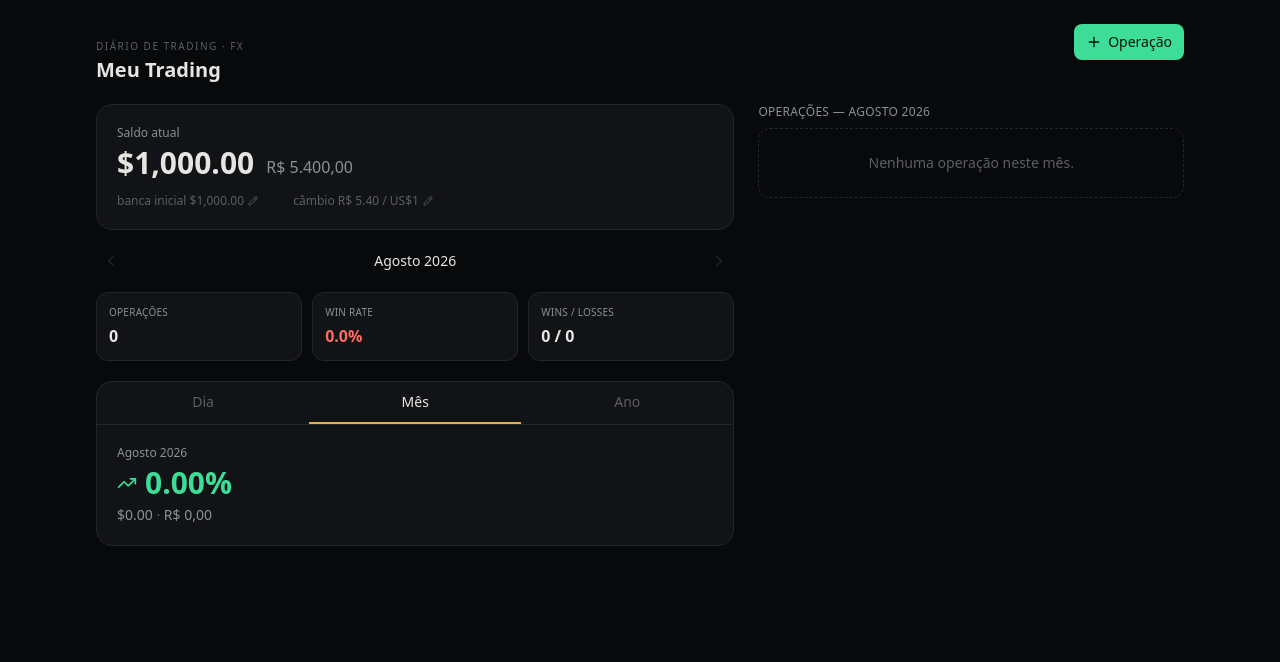
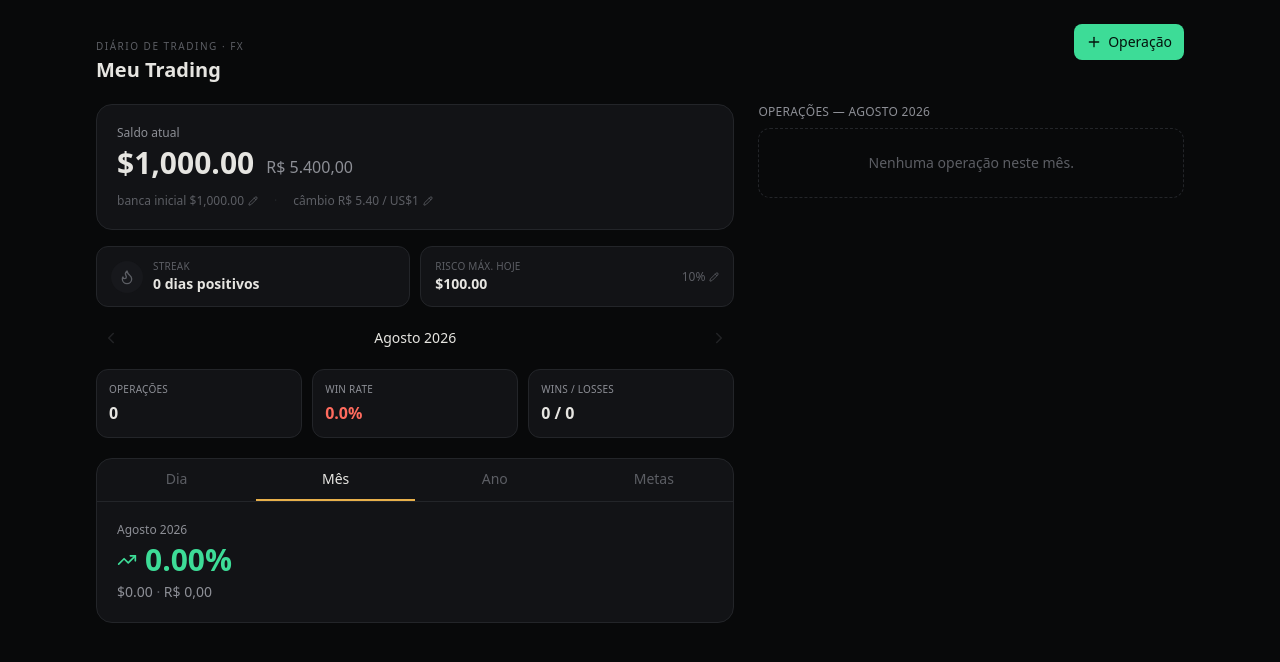
Before and after one commit to tiagodecarom94-sys/Jornal-Diario-3, a React (Vite) app: page / in a window 1280 px wide. Shown: the top 662 px of the page. Built offline with nearby package versions, Linux system fonts and the light colour scheme.

Commit message:
Update App.jsx

```diff
--- a/src/App.jsx
+++ b/src/App.jsx
@@ -1,5 +1,5 @@
 import React, { useState, useEffect, useMemo } from "react";
-import { Plus, Trash2, ChevronLeft, ChevronRight, TrendingUp, TrendingDown, X, Pencil, Calendar as CalendarIcon } from "lucide-react";
+import { Plus, Trash2, ChevronLeft, ChevronRight, TrendingUp, TrendingDown, X, Pencil, Calendar as CalendarIcon, Flame, Target } from "lucide-react";
 import { AreaChart, Area, BarChart, Bar, Cell, ResponsiveContainer, XAxis, YAxis, Tooltip } from "recharts";
 
 // ---- palette ----
@@ -47,8 +47,14 @@ export default function TradingJournal() {
   const [trades, setTrades] = useState([]);
   const [balanceInicial, setBalanceInicial] = useState(1000);
   const [exchangeRate, setExchangeRate] = useState(5.4);
+  const [riscoPercent, setRiscoPercent] = useState(10);
+  const [metaValor, setMetaValor] = useState(5000);
+  const [metaData, setMetaData] = useState(`${new Date().getFullYear()}-12-31`);
   const [editingRate, setEditingRate] = useState(false);
   const [editingInicial, setEditingInicial] = useState(false);
+  const [editingRisco, setEditingRisco] = useState(false);
+  const [editingMeta, setEditingMeta] = useState(false);
+  const [showMetaDatePicker, setShowMetaDatePicker] = useState(false);
   const [selectedMonthKey, setSelectedMonthKey] = useState(monthKeyOf(todayStr()));
   const [activeTab, setActiveTab] = useState("mes");
   const [selectedDay, setSelectedDay] = useState(todayStr());
@@ -70,6 +76,9 @@ export default function TradingJournal() {
         const parsed = JSON.parse(s);
         if (parsed.balanceInicial != null) setBalanceInicial(parsed.balanceInicial);
         if (parsed.exchangeRate != null) setExchangeRate(parsed.exchangeRate);
+        if (parsed.riscoPercent != null) setRiscoPercent(parsed.riscoPercent);
+        if (parsed.metaValor != null) setMetaValor(parsed.metaValor);
+        if (parsed.metaData != null) setMetaData(parsed.metaData);
       }
     } catch (e) {}
     setLoaded(true);
@@ -85,6 +94,10 @@ export default function TradingJournal() {
     try {
       localStorage.setItem("fx-journal-settings", JSON.stringify(next));
     } catch (e) { setSaveError(true); }
+  }
+  function saveSettings(overrides) {
+    const next = { balanceInicial, exchangeRate, riscoPercent, metaValor, metaData, ...overrides };
+    persistSettings(next);
   }
 
   const sorted = useMemo(
@@ -214,6 +227,37 @@ export default function TradingJournal() {
     [yearMonthlyData]
   );
 
+  // ---- streak: consecutive trading days with a positive result ----
+  const { currentStreak, bestStreak } = useMemo(() => {
+    const byDate = {};
+    sorted.forEach(t => { byDate[t.date] = (byDate[t.date] || 0) + t.valor; });
+    const days = Object.keys(byDate).sort();
+    let best = 0, running = 0, cur = 0;
+    days.forEach((d, i) => {
+      if (byDate[d] > 0) {
+        running += 1;
+        if (running > best) best = running;
+      } else {
+        running = 0;
+      }
+      if (i === days.length - 1) cur = byDate[d] > 0 ? running : 0;
+    });
+    return { currentStreak: cur, bestStreak: best };
+  }, [sorted]);
+
+  // ---- risk reference for today ----
+  const riscoValor = totalBalance * (riscoPercent / 100);
+
+  // ---- goal progress ----
+  const metaProgressPct = metaValor > 0 ? Math.min(100, Math.max(0, (totalBalance / metaValor) * 100)) : 0;
+  const metaReached = totalBalance >= metaValor && metaValor > 0;
+  const metaDaysRemaining = Math.ceil((parseDateLocal(metaData) - parseDateLocal(todayStr())) / 86400000);
+  const metaDeadlinePassed = metaDaysRemaining <= 0 && !metaReached;
+  const metaAmountRemaining = metaValor - totalBalance;
+  const metaDailyNeeded = (!metaReached && !metaDeadlinePassed && metaDaysRemaining > 0)
+    ? metaAmountRemaining / metaDaysRemaining
+    : 0;
+
   function monthLabel(key) {
     const [y,m] = key.split("-");
     return `${MONTH_NAMES[parseInt(m,10)-1]} ${y}`;
@@ -270,14 +314,16 @@ export default function TradingJournal() {
     { id: "dia", label: "Dia" },
     { id: "mes", label: "Mês" },
     { id: "ano", label: "Ano" },
+    { id: "metas", label: "Metas" },
   ];
 
-  const tabPct = activeTab === "dia" ? dayPct : activeTab === "mes" ? monthPct : yearPct;
-  const tabPnl = activeTab === "dia" ? dayPnl : activeTab === "mes" ? monthPnl : yearPnl;
+  const tabPct = activeTab === "dia" ? dayPct : activeTab === "mes" ? monthPct : activeTab === "ano" ? yearPct : 0;
+  const tabPnl = activeTab === "dia" ? dayPnl : activeTab === "mes" ? monthPnl : activeTab === "ano" ? yearPnl : 0;
   const tabTitle = activeTab === "dia"
     ? (parseDateLocal(selectedDay).getDate() + " de " + MONTH_NAMES[parseDateLocal(selectedDay).getMonth()])
     : activeTab === "mes" ? monthLabel(selectedMonthKey)
-    : selectedYear;
+    : activeTab === "ano" ? selectedYear
+    : "";
 
   const scopeTrades = activeTab === "ano" ? tradesInYear : activeTab === "dia" ? tradesInDay : tradesInMonth;
   const scopeWins = scopeTrades.filter(t => t.valor > 0).length;
@@ -334,7 +380,7 @@ export default function TradingJournal() {
               autoFocus
               type="number"
               defaultValue={balanceInicial}
-              onBlur={(e) => { const v = parseFloat(e.target.value) || 0; setBalanceInicial(v); persistSettings({ balanceInicial: v, exchangeRate }); setEditingInicial(false); }}
+              onBlur={(e) => { const v = parseFloat(e.target.value) || 0; setBalanceInicial(v); saveSettings({ balanceInicial: v }); setEditingInicial(false); }}
               style={{ background: C.surfaceRaised, border: `1px solid ${C.border}`, color: C.text }}
               className="w-24 rounded px-1.5 py-0.5"
             />
@@ -350,13 +396,57 @@ export default function TradingJournal() {
               type="number"
               step="0.01"
               defaultValue={exchangeRate}
-              onBlur={(e) => { const v = parseFloat(e.target.value) || 1; setExchangeRate(v); persistSettings({ balanceInicial, exchangeRate: v }); setEditingRate(false); }}
+              onBlur={(e) => { const v = parseFloat(e.target.value) || 1; setExchangeRate(v); saveSettings({ exchangeRate: v }); setEditingRate(false); }}
               style={{ background: C.surfaceRaised, border: `1px solid ${C.border}`, color: C.text }}
               className="w-20 rounded px-1.5 py-0.5"
             />
           ) : (
             <button onClick={() => setEditingRate(true)} className="flex items-center gap-1 hover:opacity-80">
               câmbio R$ {exchangeRate.toFixed(2)} / US$1 <Pencil size={10} />
+            </button>
+          )}
+        </div>
+      </div>
+
+      {/* streak & risk */}
+      <div className="grid grid-cols-2 gap-2.5 mb-4">
+        <div style={{ background: C.surface, border: `1px solid ${C.border}` }} className="rounded-xl px-3.5 py-3 flex items-center gap-2.5">
+          <div style={{ background: currentStreak > 0 ? C.gainDim : C.surfaceRaised }} className="w-8 h-8 rounded-full flex items-center justify-center shrink-0">
+            <Flame size={16} color={currentStreak > 0 ? C.gain : C.faint} />
+          </div>
+          <div>
+            <div style={{ color: C.faint }} className="text-[10px] uppercase tracking-wide">Streak</div>
+            <div style={{ color: C.text, fontVariantNumeric: "tabular-nums" }} className="text-sm font-semibold">
+              {currentStreak} {currentStreak === 1 ? "dia positivo" : "dias positivos"}
+            </div>
+            {bestStreak > 0 && (
+              <div style={{ color: C.faint }} className="text-[10px]">recorde: {bestStreak} {bestStreak === 1 ? "dia" : "dias"}</div>
+            )}
+          </div>
+        </div>
+
+        <div style={{ background: C.surface, border: `1px solid ${C.border}` }} className="rounded-xl px-3.5 py-3 flex items-center justify-between gap-2">
+          <div>
+            <div style={{ color: C.faint }} className="text-[10px] uppercase tracking-wide">Risco máx. hoje</div>
+            <div style={{ color: C.text, fontVariantNumeric: "tabular-nums" }} className="text-sm font-semibold">{fmtUSD(riscoValor)}</div>
+          </div>
+          {editingRisco ? (
+            <input
+              autoFocus
+              type="number"
+              step="0.5"
+              defaultValue={riscoPercent}
+              onBlur={(e) => { const v = parseFloat(e.target.value) || 0; setRiscoPercent(v); saveSettings({ riscoPercent: v }); setEditingRisco(false); }}
+              style={{ background: C.surfaceRaised, border: `1px solid ${C.border}`, color: C.text }}
+              className="w-14 rounded px-1.5 py-1 text-xs text-right"
+            />
+          ) : (
+            <button
+              onClick={() => setEditingRisco(true)}
+              style={{ color: C.faint }}
+              className="flex items-center gap-1 text-xs shrink-0 hover:opacity-80"
+            >
+              {riscoPercent}% <Pencil size={10} />
             </button>
           )}
         </div>
@@ -434,6 +524,8 @@ export default function TradingJournal() {
         </div>
 
         <div className="p-5">
+          {activeTab !== "metas" && (
+          <>
           {activeTab === "dia" && daysInMonth.length > 0 && (
             <div className="flex items-center gap-2 mb-4 overflow-x-auto pb-1">
               {daysInMonth.map(d => (
@@ -553,6 +645,92 @@ export default function TradingJournal() {
                 </div>
               )}
             </>
+          )}
+          </>
+          )}
+
+          {activeTab === "metas" && (
+            <div>
+              <div className="flex items-center justify-between mb-1">
+                <div style={{ color: C.muted }} className="text-xs">Meta de saldo</div>
+                {editingMeta ? (
+                  <input
+                    autoFocus
+                    type="number"
+                    step="1"
+                    defaultValue={metaValor}
+                    onBlur={(e) => { const v = parseFloat(e.target.value) || 0; setMetaValor(v); saveSettings({ metaValor: v }); setEditingMeta(false); }}
+                    style={{ background: C.surfaceRaised, border: `1px solid ${C.border}`, color: C.text }}
+                    className="w-24 rounded px-1.5 py-0.5 text-xs text-right"
+                  />
+                ) : (
+                  <button onClick={() => setEditingMeta(true)} style={{ color: C.faint }} className="flex items-center gap-1 text-xs hover:opacity-80">
+                    {fmtUSD(metaValor)} <Pencil size={10} />
+                  </button>
+                )}
+              </div>
+
+              <div className="flex items-center gap-2 mb-1">
+                <Target size={18} color={metaReached ? C.gain : C.amber} />
+                <span style={{ color: metaReached ? C.gain : C.text, fontVariantNumeric: "tabular-nums" }} className="text-3xl font-semibold">
+                  {metaProgressPct.toFixed(1)}%
+                </span>
+              </div>
+              <div style={{ color: C.muted }} className="text-sm mb-3">
+                {fmtUSD(totalBalance)} de {fmtUSD(metaValor)}
+              </div>
+
+              <div style={{ background: C.surfaceRaised, border: `1px solid ${C.border}` }} className="w-full h-2.5 rounded-full overflow-hidden mb-4">
+                <div
+                  style={{
+                    width: `${metaProgressPct}%`,
+                    background: metaReached ? C.gain : C.amber,
+                    height: "100%",
+                    transition: "width 0.3s ease",
+                  }}
+                />
+              </div>
+
+              <div style={{ background: C.surfaceRaised, border: `1px solid ${C.border}` }} className="rounded-xl p-3.5 mb-3">
+                {metaReached ? (
+                  <div style={{ color: C.gain }} className="text-sm font-medium">🎉 Meta batida! Bora definir a próxima.</div>
+                ) : metaDeadlinePassed ? (
+                  <div style={{ color: C.loss }} className="text-sm font-medium">O prazo dessa meta já passou — ajuste a data ou o valor.</div>
+                ) : (
+                  <>
+                    <div style={{ color: C.muted }} className="text-xs mb-1">
+                      Faltam {fmtUSD(metaAmountRemaining)} em {metaDaysRemaining} {metaDaysRemaining === 1 ? "dia" : "dias"}
+                    </div>
+                    <div style={{ color: C.amber, fontVariantNumeric: "tabular-nums" }} className="text-lg font-semibold">
+                      {fmtUSD(metaDailyNeeded)} <span style={{ color: C.faint }} className="text-xs font-normal">por dia até a meta</span>
+                    </div>
+                  </>
+                )}
+              </div>
+
+              <div style={{ color: C.muted }} className="text-xs mb-1">Data alvo</div>
+              <button
+                type="button"
+                onClick={() => setShowMetaDatePicker(s => !s)}
+                style={{ background: C.surfaceRaised, border: `1px solid ${C.border}`, color: C.text }}
+                className="w-full flex items-center justify-between rounded-lg px-3 py-2 text-sm"
+              >
+                <span className="capitalize">
+                  {parseDateLocal(metaData).toLocaleDateString("pt-BR", { day: "2-digit", month: "long", year: "numeric" })}
+                </span>
+                <CalendarIcon size={15} color={C.faint} />
+              </button>
+              {showMetaDatePicker && (
+                <div className="mt-2">
+                  <CalendarPicker
+                    value={metaData}
+                    onChange={(d) => { setMetaData(d); saveSettings({ metaData: d }); setShowMetaDatePicker(false); }}
+                    disableDate={(d) => d < todayStr()}
+                    allowFuture
+                  />
+                </div>
+              )}
+            </div>
           )}
         </div>
       </div>
@@ -746,14 +924,15 @@ function StatCard({ label, value, accent }) {
   );
 }
 
-function CalendarPicker({ value, onChange }) {
+function CalendarPicker({ value, onChange, disableDate, allowFuture = false }) {
   const initial = parseDateLocal(value);
   const [viewYear, setViewYear] = useState(initial.getFullYear());
   const [viewMonth, setViewMonth] = useState(initial.getMonth());
 
   const today = todayStr();
   const now = new Date();
-  const nextDisabled = viewYear === now.getFullYear() && viewMonth === now.getMonth();
+  const nextDisabled = !allowFuture && viewYear === now.getFullYear() && viewMonth === now.getMonth();
+  const isDateDisabled = disableDate || ((d) => d > today);
 
   const startWeekday = new Date(viewYear, viewMonth, 1).getDay();
   const daysInMonth = new Date(viewYear, viewMonth + 1, 0).getDate();
@@ -802,7 +981,7 @@ function CalendarPicker({ value, onChange }) {
         {cells.map((d, i) => {
           if (d === null) return <div key={i} />;
           const dateStr = cellDateStr(d);
-          const disabled = dateStr > today;
+          const disabled = isDateDisabled(dateStr);
           const selected = dateStr === value;
           const isToday = dateStr === today;
           return (
```
